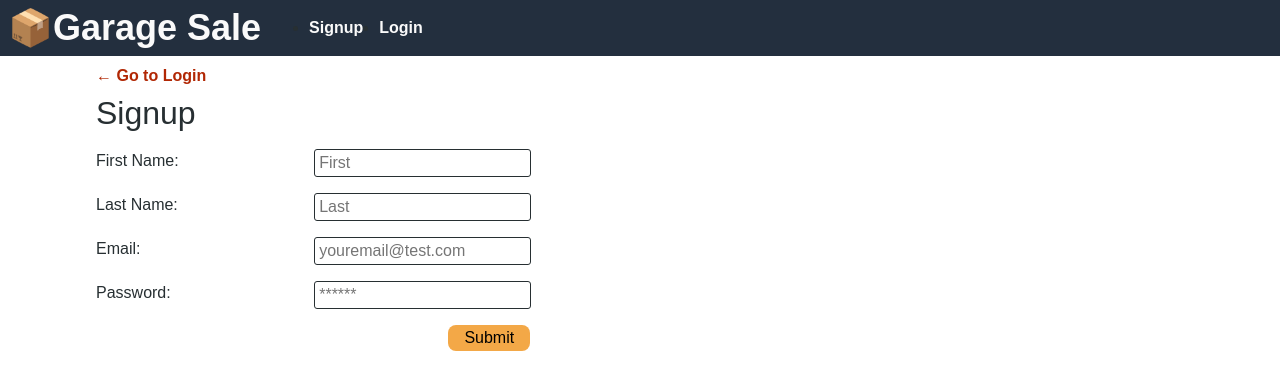
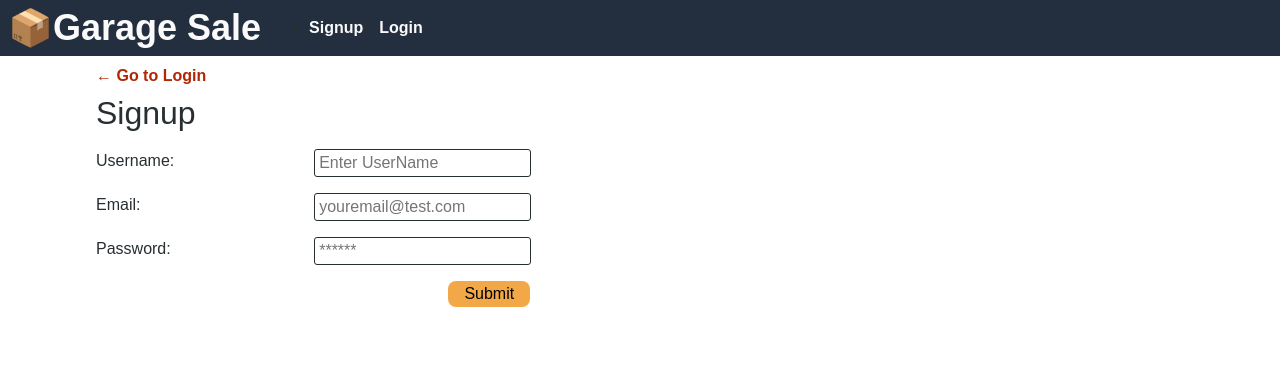
Before and after one commit to Isaaccna/garage-sale, a React (Create React App) app in the folder client/: page /signup in a window 1280 px wide. Shown: the top 390 px of the page. Built offline with nearby package versions, Linux system fonts and the light colour scheme.

Commit message:
change username entry field in Signup.js and update models/User.js

```diff
--- a/client/src/pages/Signup.js
+++ b/client/src/pages/Signup.js
@@ -37,25 +37,16 @@ function Signup(props) {
       <h2>Signup</h2>
       <form onSubmit={handleFormSubmit}>
         <div className="flex-row space-between my-2">
-          <label htmlFor="firstName">First Name:</label>
+          <label htmlFor="username">Username:</label>
           <input
-            placeholder="First"
-            name="firstName"
-            type="firstName"
-            id="firstName"
+            placeholder="Enter UserName"
+            name="username"
+            type="username"
+            id="username"
             onChange={handleChange}
           />
         </div>
-        <div className="flex-row space-between my-2">
-          <label htmlFor="lastName">Last Name:</label>
-          <input
-            placeholder="Last"
-            name="lastName"
-            type="lastName"
-            id="lastName"
-            onChange={handleChange}
-          />
-        </div>
+
         <div className="flex-row space-between my-2">
           <label htmlFor="email">Email:</label>
           <input
```
